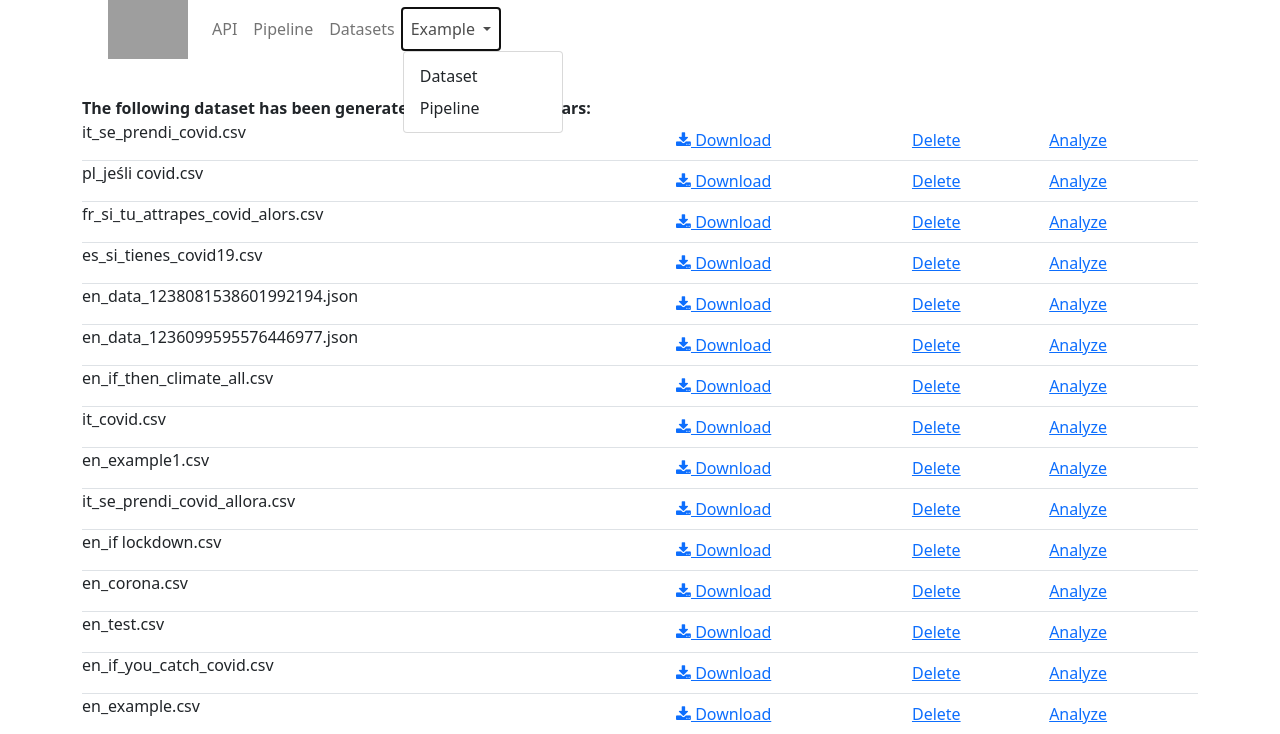
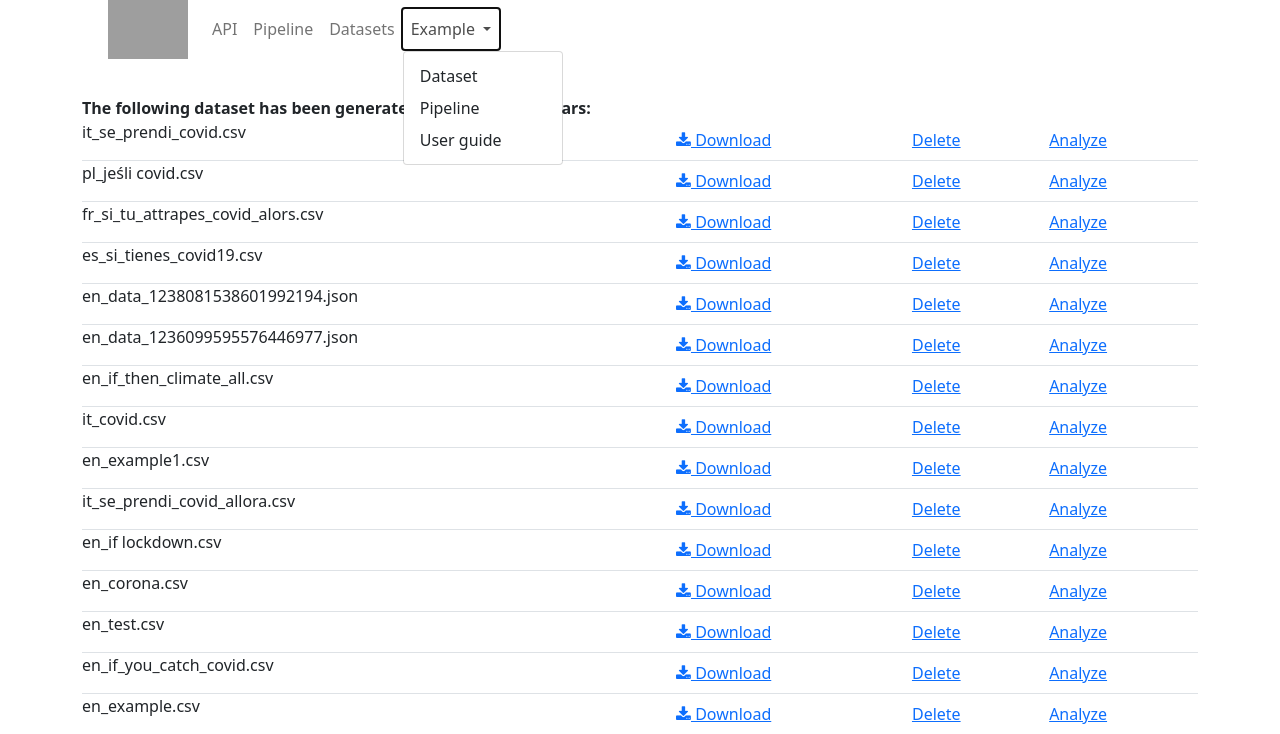
Before and after one commit to tgdulecha/ISEED-AREA, a Flask app: page /datasets in a window 1280 px wide, after a click on "Example". Shown: the part 70-804 px from the top of the page. Run offline with Flask 3, Linux system fonts and the light colour scheme; some libraries are stand-ins or nearby versions; grey boxes are pictures that could not be loaded.

Commit message:
Add files via upload

```diff
--- a/templates/Navbar.html
+++ b/templates/Navbar.html
@@ -38,6 +38,7 @@
 
                    href="{{ url_for('example_dataset') }}">Dataset</a></li>
             <li><a class="dropdown-item" href="{{ url_for('example_pipeline') }}">Pipeline</a></li>
+            <li><a class="dropdown-item" href="{{ url_for('userguide') }}">User guide</a></li>
           </ul>
         </li>
       </ul>
```
